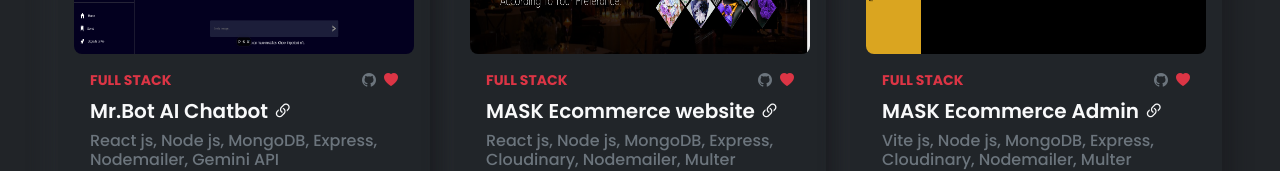
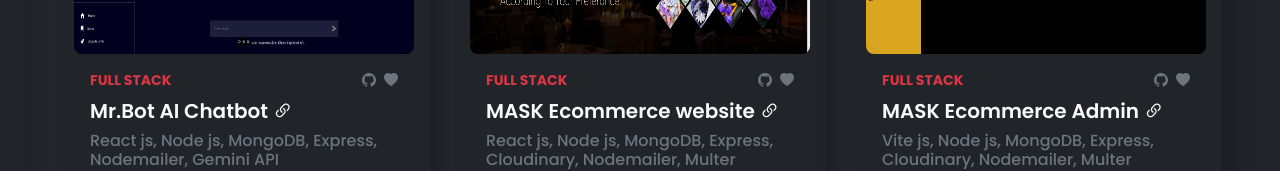
Before and after one commit to Deniya-Edwinraj/Deniya-Edwinaj-Portfolio, a React (Vite) app: page /projects in a window 1280 px wide. Shown: the part 463-634 px from the top of the page. Built offline with nearby package versions, Linux system fonts and the light colour scheme.

Commit message:
polished

```diff
--- a/src/Components/ProjectCard.jsx
+++ b/src/Components/ProjectCard.jsx
@@ -23,7 +23,7 @@ const ProjectCard = ({
           <span className="text-danger fw-bold">{category.toUpperCase()}</span>
           <span className="text-secondary d-flex gap-2">
             <i className="bi bi-github hover-text"></i>
-            <i className="bi bi-heart-fill text-danger"></i>
+            <i className="bi bi-heart-fill hover-text"></i>
           </span>
         </div>
         <h5 className="card-title fw-semibold">
--- a/src/Pages/Blog.jsx
+++ b/src/Pages/Blog.jsx
@@ -41,6 +41,12 @@ export default function Blog() {
   return (
     <section id="blog" className="text-light py-5 mt-5">
       <div className="container text-center">
+        <motion.div
+          initial={{ opacity: 0, x: -50 }}
+          whileInView={{ opacity: 1, x: 0 }}
+          transition={{ duration: 0.5 }}
+          className="col-md-12"
+        >
           <p className="text-danger">Visit my blog and keep your feedback</p>
           <h1 className="display-4 fw-bold">My Blog</h1>
 
@@ -53,6 +59,7 @@ export default function Blog() {
               ))}
             </div>
           )}
+        </motion.div>
       </div>
     </section>
   );
--- a/src/Pages/Project.jsx
+++ b/src/Pages/Project.jsx
@@ -7,13 +7,22 @@ export default function Project() {
   return (
     <section id="projects" className="text-light py-5 mt-5">
       <div className="container text-center">
-        <p className="text-danger">Visit my projects and keep your feedback</p>
+        <motion.div
+          initial={{ opacity: 0, x: -50 }}
+          whileInView={{ opacity: 1, x: 0 }}
+          transition={{ duration: 0.5 }}
+          className="col-md-12"
+        >
+          <p className="text-danger">
+            Visit my projects and keep your feedback
+          </p>
           <h1 className="display-4 fw-bold">My Projects</h1>
           <div className="mt-5 d-flex gap-4 justify-content-center">
             {projectData.map((card, index) => (
               <ProjectCard key={index} {...card} />
             ))}
           </div>
+        </motion.div>
       </div>
     </section>
   );
```
Lines whose indentation alone changed are shown as unchanged.
